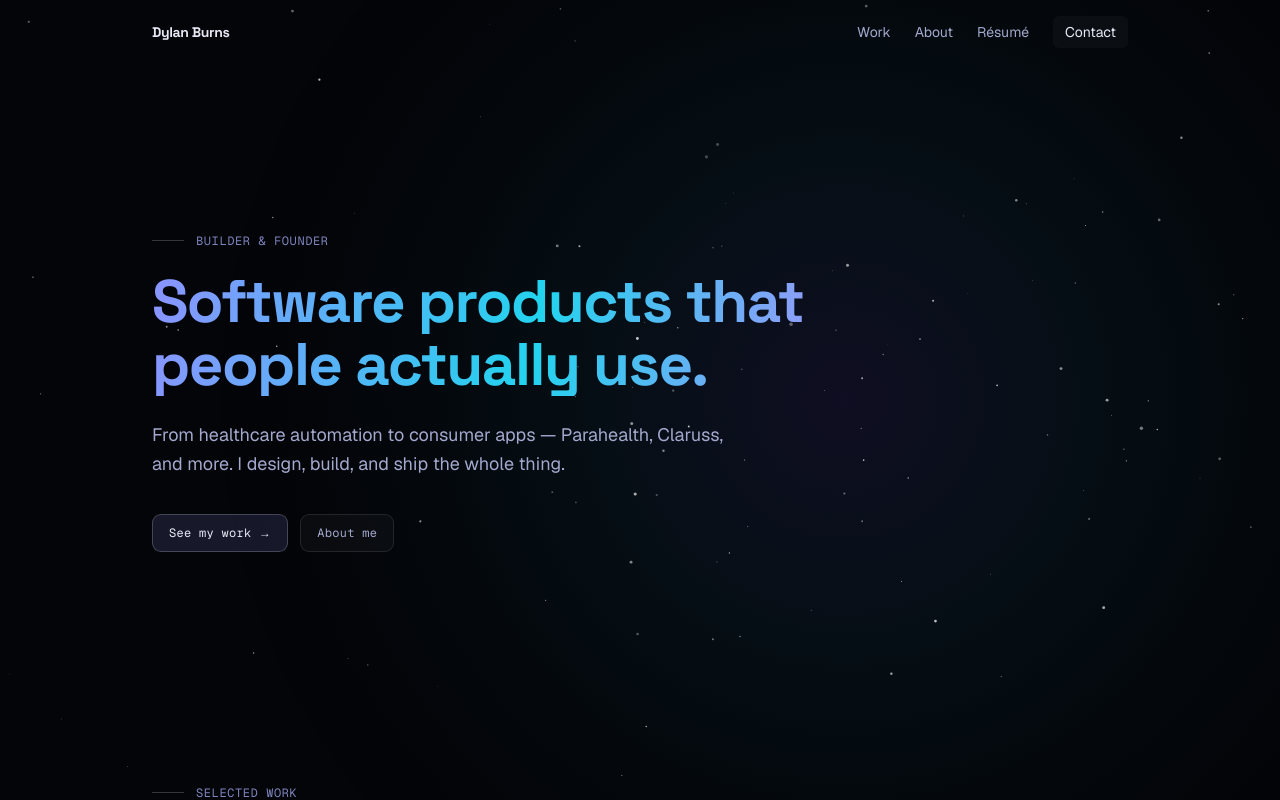
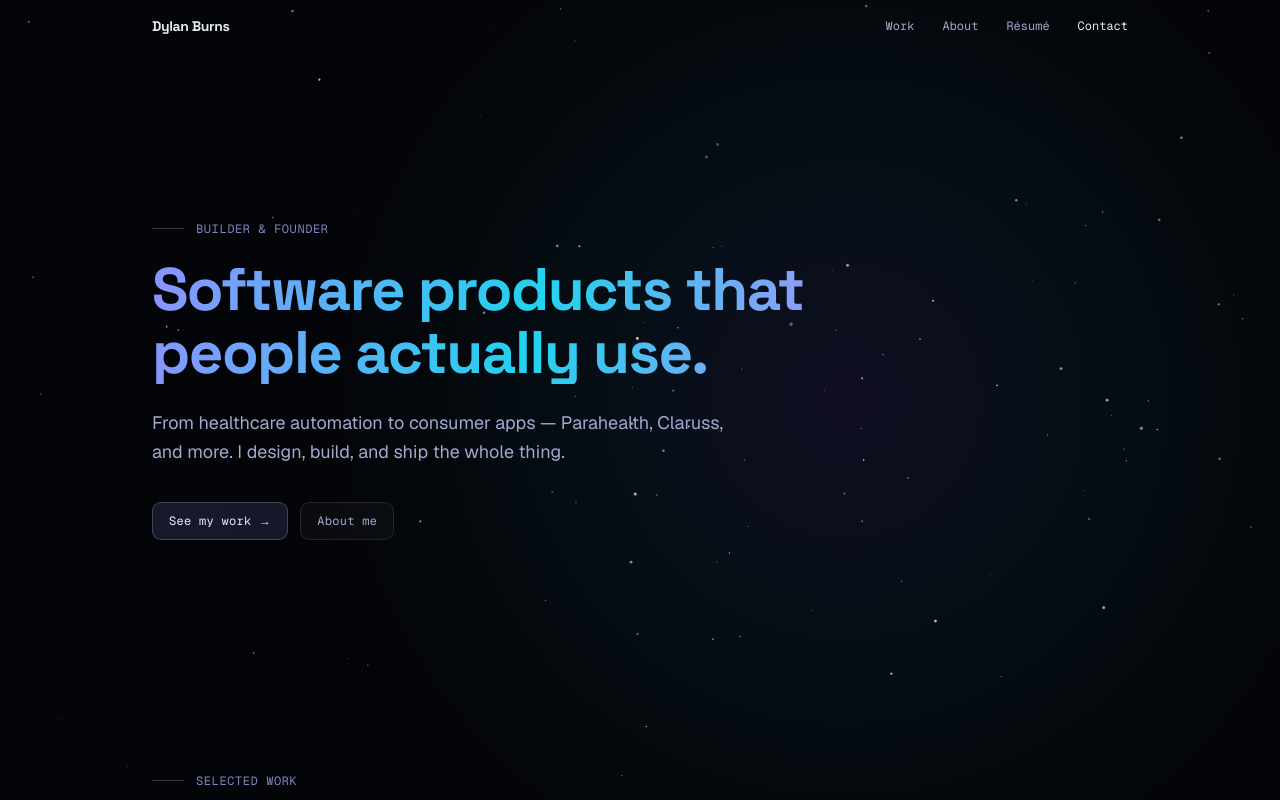
Before and after one commit to Dylan-Burns/portfolio, a Next.js app: page / in a window 1280 px wide. Shown: the top 800 px of the page. Built offline with nearby package versions, Linux system fonts and the light colour scheme.

Commit message:
style: mono nav with gradient hover underline

```diff
--- a/src/components/layout/Nav.tsx
+++ b/src/components/layout/Nav.tsx
@@ -41,7 +41,7 @@ export function Nav() {
 
         <button
           type="button"
-          className="rounded-md px-2 py-1 text-sm text-[var(--color-fg-muted)] transition-colors hover:text-[var(--color-fg)] md:hidden"
+          className="rounded-md px-2 py-1 font-[family-name:var(--font-mono)] text-sm text-[var(--color-fg-muted)] transition-colors hover:text-[var(--color-fg)] md:hidden"
           aria-expanded={open}
           aria-controls="mobile-nav"
           onClick={() => setOpen((v) => !v)}
@@ -49,18 +49,21 @@ export function Nav() {
           {open ? "Close" : "Menu"}
         </button>
 
-        <div className="hidden items-center gap-6 text-sm text-[var(--color-fg-muted)] md:flex">
+        <div className="hidden items-center gap-7 font-[family-name:var(--font-mono)] text-xs text-[var(--color-fg-muted)] md:flex">
           {links.map((l) => (
             <Link
               key={l.label}
               href={l.href}
               className={cn(
-                "transition-colors hover:text-[var(--color-fg)]",
-                l.label === "Contact" &&
-                  "rounded-md bg-[var(--color-surface)] px-3 py-1.5 text-[var(--color-fg)] hover:bg-[var(--color-surface-hover)]",
+                "group relative transition-colors hover:text-[var(--color-fg)]",
+                l.label === "Contact" && "text-[var(--color-fg)]",
               )}
             >
               {l.label}
+              <span
+                aria-hidden
+                className="absolute -bottom-1 left-0 h-px w-0 bg-[linear-gradient(90deg,var(--color-accent),var(--color-accent-2),var(--color-accent-3))] transition-all duration-300 group-hover:w-full"
+              />
             </Link>
           ))}
         </div>
@@ -69,7 +72,7 @@ export function Nav() {
       <div
         id="mobile-nav"
         hidden={!open}
-        className="flex flex-col gap-3 border-t border-[var(--color-border)] bg-[var(--color-bg-2)] px-6 py-4 text-sm md:hidden"
+        className="flex flex-col gap-3 border-t border-[var(--color-border)] bg-[var(--color-bg-2)] px-6 py-4 font-[family-name:var(--font-mono)] text-sm md:hidden"
       >
         {links.map((l) => (
           <Link
```
